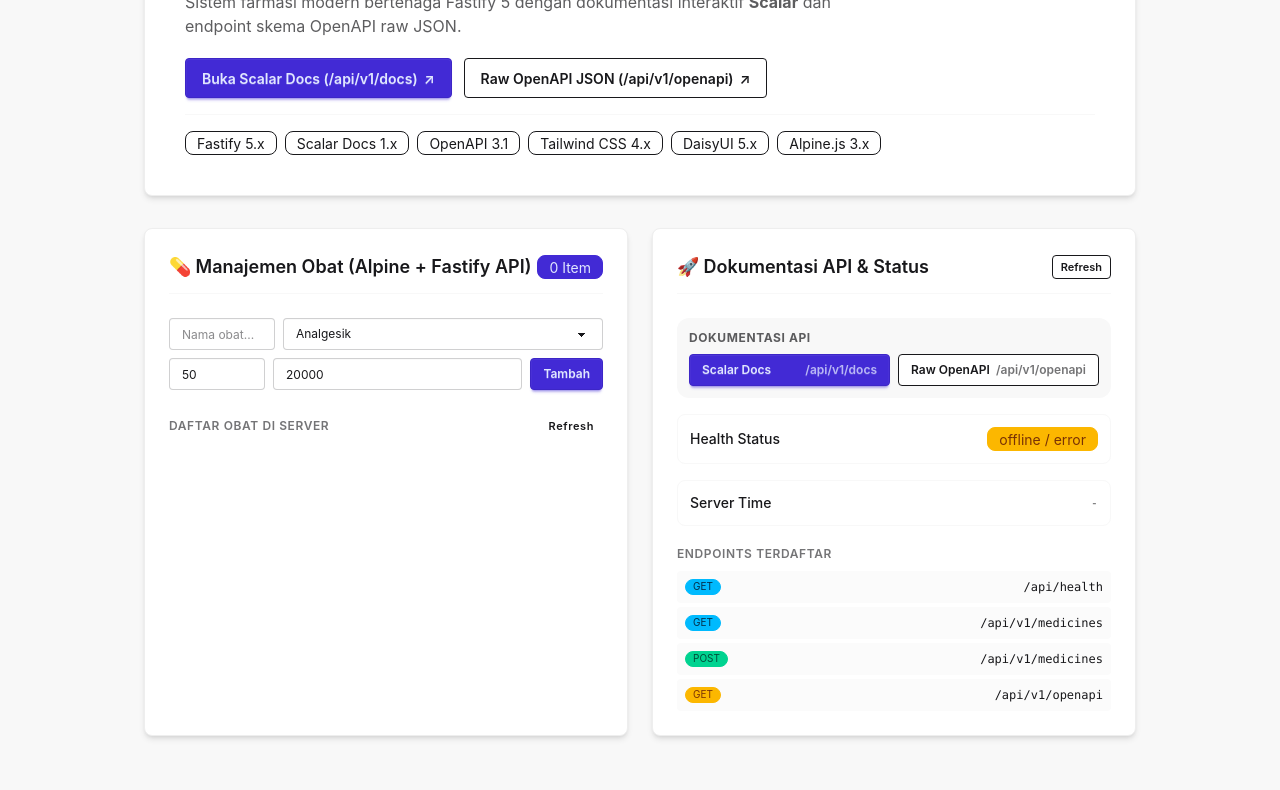
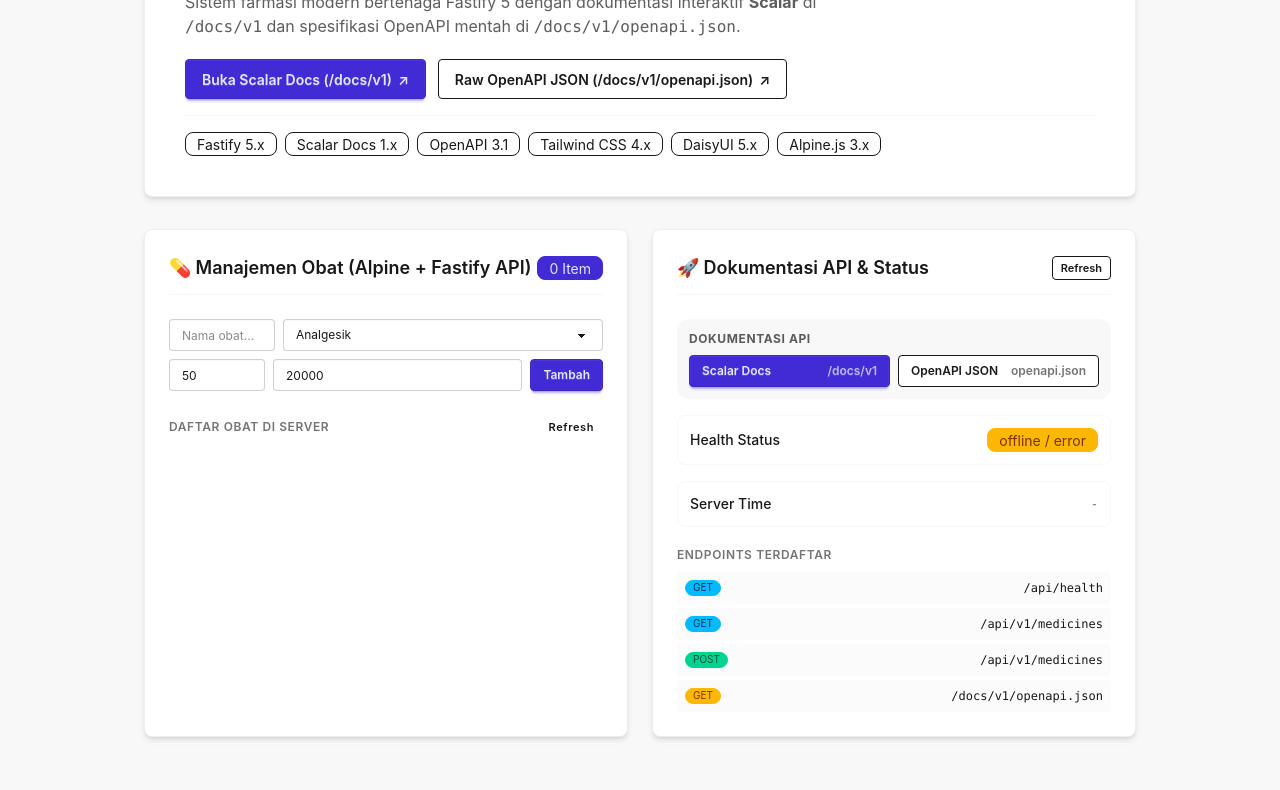
Before and after one commit to bayurkp/pharmatory, a website: page public/index.html in a window 1280 px wide. Shown: the part 255-1045 px from the top of the page. Drawn offline with Linux system fonts and the light colour scheme; no server answers.

Commit message:
feat: route Scalar documentation to /docs/v1 with /docs redirect and /docs/v1/openapi.json

```diff
--- a/public/index.html
+++ b/public/index.html
@@ -24,11 +24,11 @@
 
     <!-- Quick Nav Links -->
     <div class="flex-none gap-2">
-      <a href="/api/v1/openapi" target="_blank" class="btn btn-sm btn-ghost gap-1">
+      <a href="/docs/v1/openapi.json" target="_blank" class="btn btn-sm btn-ghost gap-1">
         <span>📄 OpenAPI JSON</span>
       </a>
-      <a href="/api/v1/docs" target="_blank" class="btn btn-sm btn-primary gap-1">
-        <span>✨ Scalar Docs</span>
+      <a href="/docs/v1" target="_blank" class="btn btn-sm btn-primary gap-1">
+        <span>✨ API Docs (/docs/v1)</span>
       </a>
 
       <!-- Theme Selector via Alpine -->
@@ -70,17 +70,17 @@
           Pharmatory API & Web Ready
         </h1>
         <p class="text-base-content/70 max-w-2xl text-sm sm:text-base">
-          Sistem farmasi modern bertenaga Fastify 5 dengan dokumentasi interaktif <strong>Scalar</strong> dan endpoint skema OpenAPI raw JSON.
+          Sistem farmasi modern bertenaga Fastify 5 dengan dokumentasi interaktif <strong>Scalar</strong> di <code>/docs/v1</code> dan spesifikasi OpenAPI mentah di <code>/docs/v1/openapi.json</code>.
         </p>
 
         <!-- Documentation CTA buttons -->
         <div class="flex flex-wrap gap-3 pt-3">
-          <a href="/api/v1/docs" target="_blank" class="btn btn-primary">
-            <span>Buka Scalar Docs (/api/v1/docs)</span>
+          <a href="/docs/v1" target="_blank" class="btn btn-primary">
+            <span>Buka Scalar Docs (/docs/v1)</span>
             <span>↗</span>
           </a>
-          <a href="/api/v1/openapi" target="_blank" class="btn btn-outline">
-            <span>Raw OpenAPI JSON (/api/v1/openapi)</span>
+          <a href="/docs/v1/openapi.json" target="_blank" class="btn btn-outline">
+            <span>Raw OpenAPI JSON (/docs/v1/openapi.json)</span>
             <span>↗</span>
           </a>
         </div>
@@ -245,13 +245,13 @@
             <div class="p-3 rounded-xl bg-base-200 space-y-2">
               <div class="text-xs font-bold uppercase tracking-wider text-base-content/70">Dokumentasi API</div>
               <div class="grid grid-cols-2 gap-2">
-                <a href="/api/v1/docs" target="_blank" class="btn btn-sm btn-primary flex items-center justify-between">
+                <a href="/docs/v1" target="_blank" class="btn btn-sm btn-primary flex items-center justify-between">
                   <span>Scalar Docs</span>
-                  <span class="text-xs opacity-75">/api/v1/docs</span>
+                  <span class="text-xs opacity-75">/docs/v1</span>
                 </a>
-                <a href="/api/v1/openapi" target="_blank" class="btn btn-sm btn-outline bg-base-100 flex items-center justify-between">
-                  <span>Raw OpenAPI</span>
-                  <span class="text-xs opacity-60">/api/v1/openapi</span>
+                <a href="/docs/v1/openapi.json" target="_blank" class="btn btn-sm btn-outline bg-base-100 flex items-center justify-between">
+                  <span>OpenAPI JSON</span>
+                  <span class="text-xs opacity-60">openapi.json</span>
                 </a>
               </div>
             </div>
@@ -289,7 +289,7 @@
                 </div>
                 <div class="flex items-center justify-between bg-base-200/50 p-2 rounded">
                   <span class="badge badge-xs badge-warning">GET</span>
-                  <code class="font-mono">/api/v1/openapi</code>
+                  <code class="font-mono">/docs/v1/openapi.json</code>
                 </div>
               </div>
             </div>
```
Also changed, not shown: src/server.ts (+14 -14 lines), README.md.
